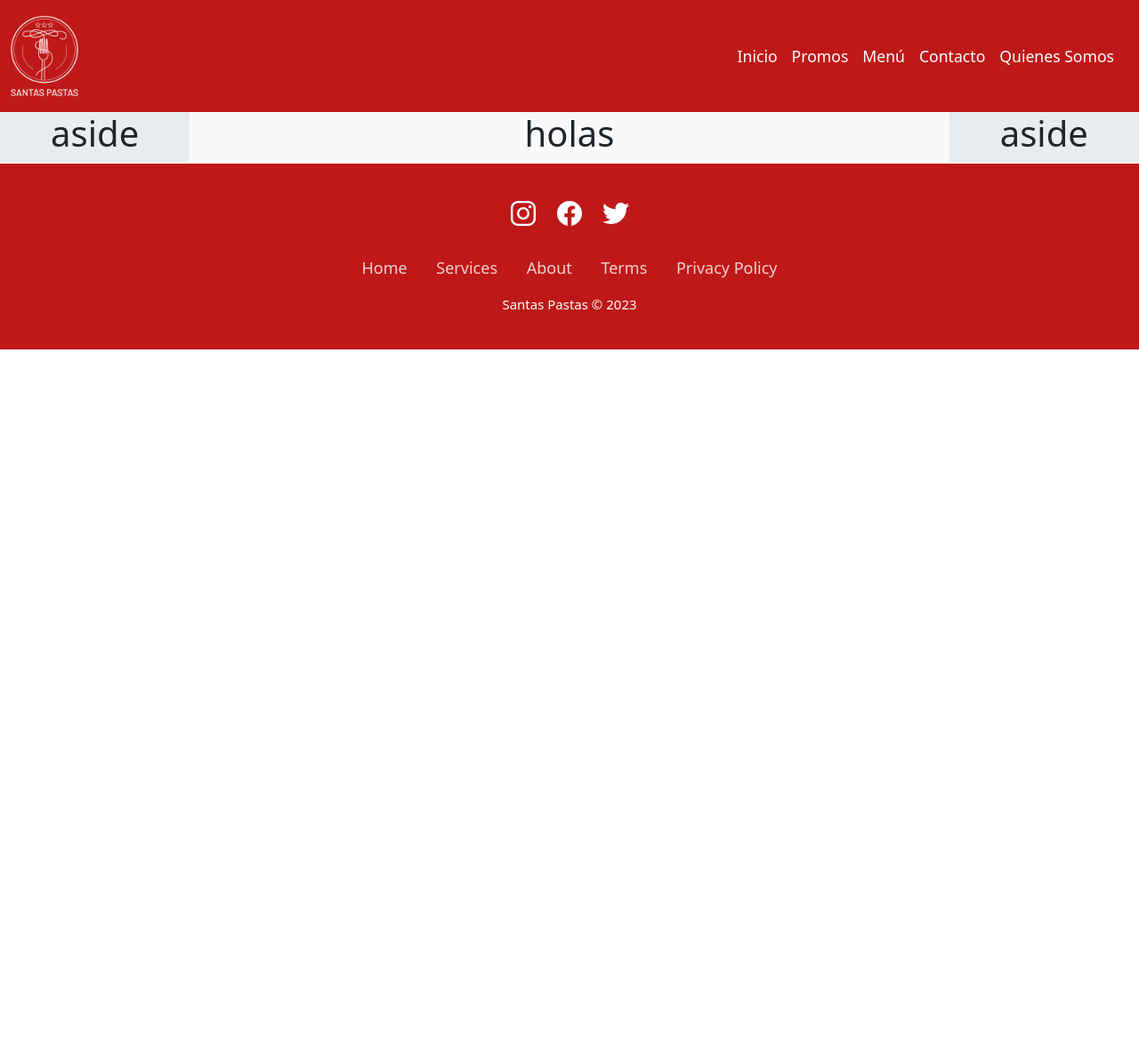
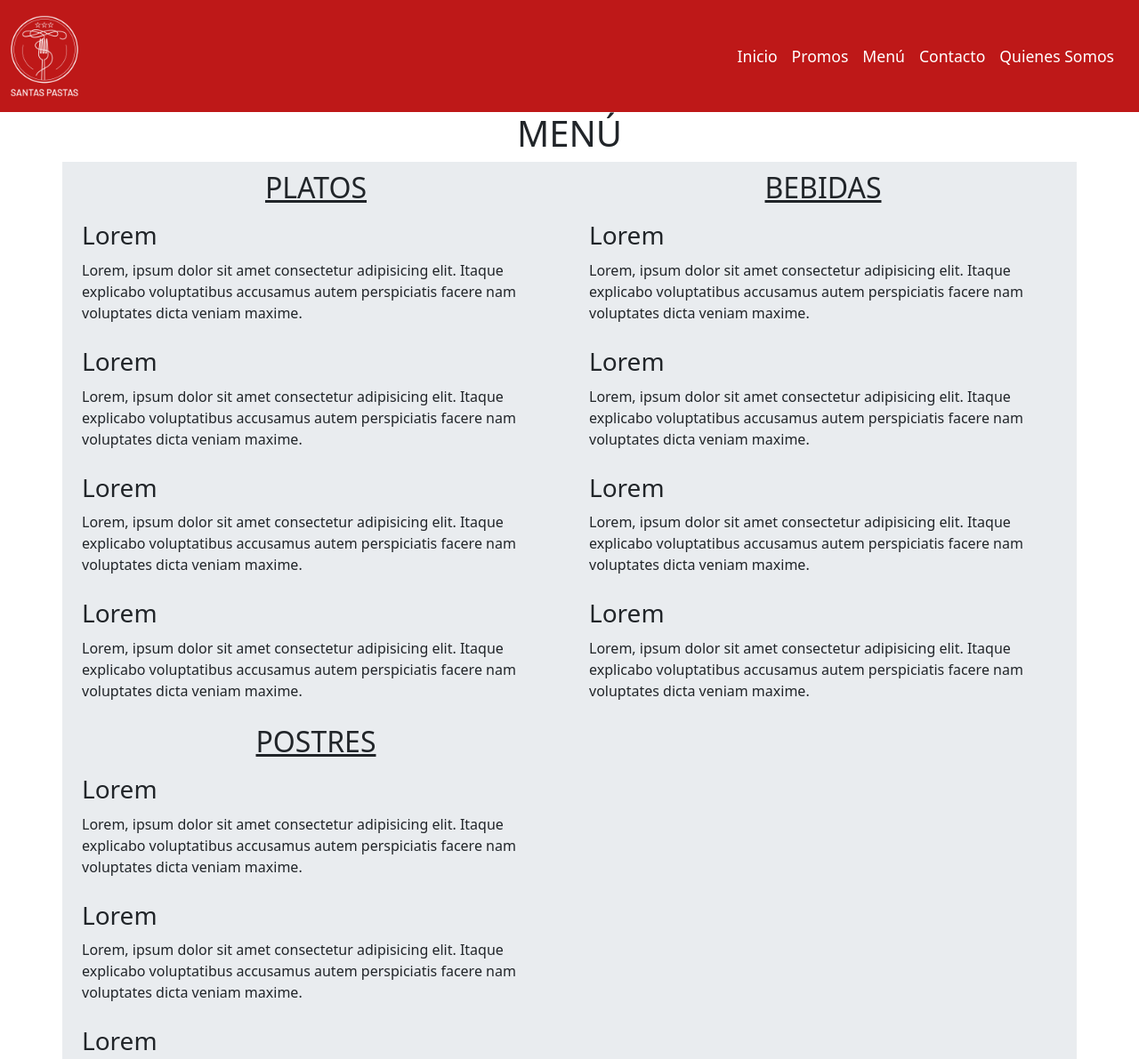
Before and after one commit to lucaglock/EntregaFinal-LucaGlock, a plain HTML site: page pages/menu.html in a window 1280 px wide. Shown: the top 1191 px of the page at 89% size. Before the commit the page ends 800 px from the top, so only its background shows below. Drawn offline with nearby package versions, Linux system fonts and the light colour scheme.

Commit message:
menu agregado

```diff
--- a/css/style.css
+++ b/css/style.css
@@ -124,3 +124,15 @@ footer {
 .promos-titulo {
     margin-top: 10px;
 }
+
+.menuplatos {
+    margin: 10px;
+}
+
+.menutexto {
+    margin-left: 10px;
+}
+
+.espacio {
+    margin-bottom: 60px;
+}
--- a/pages/menu.html
+++ b/pages/menu.html
@@ -6,6 +6,7 @@
     <title>Menú</title>
     <link rel="stylesheet" href="../css/style.css">
     <link href="https://cdn.jsdelivr.net/npm/bootstrap@5.3.0/dist/css/bootstrap.min.css" rel="stylesheet" integrity="sha384-9ndCyUaIbzAi2FUVXJi0CjmCapSmO7SnpJef0486qhLnuZ2cdeRhO02iuK6FUUVM" crossorigin="anonymous">
+    <link rel="stylesheet" href="https://cdn.jsdelivr.net/npm/ionicons@5.5.2/dist/css/ionicons.min.css">
 </head>
 <body>
     <header>
@@ -36,23 +37,40 @@
         </div>
     </nav>
 </header>
-    <main class="container-fluid">
+    <main class="container">
+        <h1 class="text-center">MENÚ</h1>
         <div class="row h-100">
-            <aside class="col-xxl-2 col-xl-2 col-lg-2 col-md-2 col-sm-12 bg-body-secondary d-flex flex-column justify-content-center align-items-center">
-                <h1>aside</h1>
+            <aside class="col-xxl-6 col-xl-6 col-lg-6 col-md-6 col-sm-12 bg-body-secondary d-flex flex-column">
+                <h2 class="text-decoration-underline text-center promos-titulo">PLATOS</h2>
+
+                    <h3 class="text-start menuplatos">Lorem</h3>
+                    <p class="text-start menutexto">Lorem, ipsum dolor sit amet consectetur adipisicing elit. Itaque explicabo voluptatibus accusamus autem perspiciatis facere nam voluptates dicta veniam maxime.</p>
+                    <h3 class="text-start menuplatos">Lorem</h3>
+                    <p class="text-start menutexto">Lorem, ipsum dolor sit amet consectetur adipisicing elit. Itaque explicabo voluptatibus accusamus autem perspiciatis facere nam voluptates dicta veniam maxime.</p>                    <h3 class="text-start menuplatos">Lorem</h3>
+                    <p class="text-start menutexto">Lorem, ipsum dolor sit amet consectetur adipisicing elit. Itaque explicabo voluptatibus accusamus autem perspiciatis facere nam voluptates dicta veniam maxime.</p>                    <h3 class="text-start menuplatos">Lorem</h3>
+                    <p class="text-start menutexto">Lorem, ipsum dolor sit amet consectetur adipisicing elit. Itaque explicabo voluptatibus accusamus autem perspiciatis facere nam voluptates dicta veniam maxime.</p>
+                    <h2 class="text-decoration-underline text-center promos-titulo">POSTRES</h2>
+
+                    <h3 class="text-start menuplatos">Lorem</h3>
+                    <p class="text-start menutexto">Lorem, ipsum dolor sit amet consectetur adipisicing elit. Itaque explicabo voluptatibus accusamus autem perspiciatis facere nam voluptates dicta veniam maxime.</p>
+                    <h3 class="text-start menuplatos">Lorem</h3>
+                    <p class="text-start menutexto">Lorem, ipsum dolor sit amet consectetur adipisicing elit. Itaque explicabo voluptatibus accusamus autem perspiciatis facere nam voluptates dicta veniam maxime.</p>                    <h3 class="text-start menuplatos">Lorem</h3>
+                    <p class="text-start menutexto">Lorem, ipsum dolor sit amet consectetur adipisicing elit. Itaque explicabo voluptatibus accusamus autem perspiciatis facere nam voluptates dicta veniam maxime.</p>                    <h3 class="text-start menuplatos">Lorem</h3>
+                    <p class="text-start menutexto">Lorem, ipsum dolor sit amet consectetur adipisicing elit. Itaque explicabo voluptatibus accusamus autem perspiciatis facere nam voluptates dicta veniam maxime.</p>
+
             </aside>
-        <section class="col-xxl-8 col-xl-8 col-lg-8 col-md-8 col-sm-12 bg-light d-flex flex-column justify-content-center align-items-center">
-            <h1>holas</h1>
+        <section class="col-xxl-6 col-xl-6 col-lg-6 col-md-6 col-sm-12 bg-body-secondary d-flex flex-column">
+            <h2 class="text-decoration-underline text-center promos-titulo">BEBIDAS</h2>
+            <h3 class="text-start menuplatos">Lorem</h3>
+            <p class="text-start menutexto">Lorem, ipsum dolor sit amet consectetur adipisicing elit. Itaque explicabo voluptatibus accusamus autem perspiciatis facere nam voluptates dicta veniam maxime.</p>
+            <h3 class="text-start menuplatos">Lorem</h3>
+            <p class="text-start menutexto">Lorem, ipsum dolor sit amet consectetur adipisicing elit. Itaque explicabo voluptatibus accusamus autem perspiciatis facere nam voluptates dicta veniam maxime.</p>                    <h3 class="text-start menuplatos">Lorem</h3>
+            <p class="text-start menutexto">Lorem, ipsum dolor sit amet consectetur adipisicing elit. Itaque explicabo voluptatibus accusamus autem perspiciatis facere nam voluptates dicta veniam maxime.</p>                    <h3 class="text-start menuplatos">Lorem</h3>
+            <p class="text-start menutexto">Lorem, ipsum dolor sit amet consectetur adipisicing elit. Itaque explicabo voluptatibus accusamus autem perspiciatis facere nam voluptates dicta veniam maxime.</p>
         </section>
-
-        <aside class="col-xxl-2 col-xl-2 col-lg-2 col-md-2 col-sm-12 bg-body-secondary d-flex flex-column justify-content-center align-items-center">
-            <h1>aside</h1>
-        </aside>
-
-        </aside>
     </div>
     </main>
-
+    <div class="espacio"></div>
     <footer class="footer-basico container-fluid">
         <div class="row h-100">
         <div class="col-sm-12 redes">
@@ -61,11 +79,10 @@
             <a href="#"><ion-icon name="logo-twitter" size="large"></ion-icon></a>
         </div>
         <ul class="col-sm-12 list-inline">
-            <li class="list-inline-item"><a href="#">Home</a></li>
-            <li class="list-inline-item"><a href="#">Services</a></li>
-            <li class="list-inline-item"><a href="#">About</a></li>
-            <li class="list-inline-item"><a href="#">Terms</a></li>
-            <li class="list-inline-item"><a href="#">Privacy Policy</a></li>
+            <li class="list-inline-item"><a href="../index.html">Inicio</a></li>
+            <li class="list-inline-item"><a href="menu.html">Menú</a></li>
+            <li class="list-inline-item"><a href="contacto.html">Contacto</a></li>
+            <li class="list-inline-item"><a href="quienessomos.html">Conocenos</a></li>
         </ul>
         <p class="copyright">Santas Pastas © 2023</p>
     </div>
```
Also changed, not shown: index.html (+5 -6 lines), pages/contacto.html (+5 -5 lines), pages/promos.html (+5 -5 lines), pages/quienessomos.html (+5 -5 lines).
